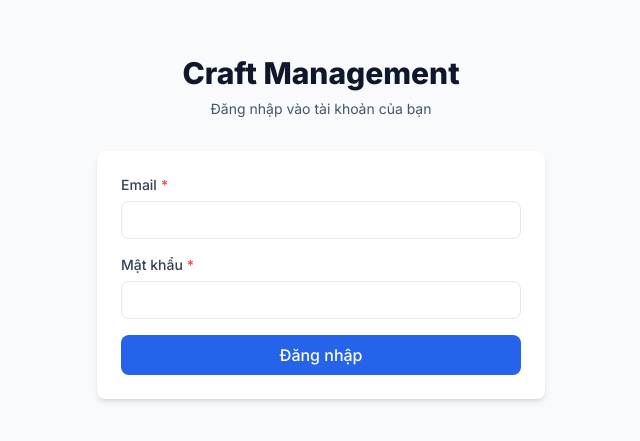
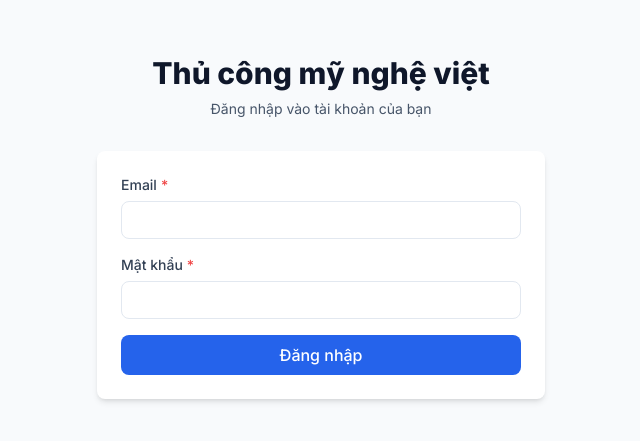
Before and after one commit to khangvu07031996/craft-management-miniapp, a React (Vite) app: page /login in a window 1280 px wide. Shown: the part 173-614 px from the top of the page, without its empty margins (319-959 px from the left). Built offline with nearby package versions, Linux system fonts and the light colour scheme; no server answers.

Commit message:
Update text: Change CraftManagement to Mỹ nghệ việt in Sidebar and LoginPage

```diff
--- a/src/components/layout/Sidebar.tsx
+++ b/src/components/layout/Sidebar.tsx
@@ -94,7 +94,7 @@ export const Sidebar = ({ isOpen, onClose }: SidebarProps) => {
             <div className="w-8 h-8 bg-blue-600 rounded flex items-center justify-center">
               <ChartBarIcon className="w-5 h-5 text-white" />
             </div>
-            <span className="text-lg font-semibold text-gray-900">CraftManagement</span>
+            <span className="text-lg font-semibold text-gray-900">Mỹ nghệ việt</span>
           </div>
           {/* Close button for mobile */}
           <button
--- a/src/pages/LoginPage.tsx
+++ b/src/pages/LoginPage.tsx
@@ -39,7 +39,7 @@ export const LoginPage = () => {
     <div className="min-h-screen flex items-center justify-center bg-gray-50 py-12 px-4 sm:px-6 lg:px-8">
       <div className="max-w-md w-full">
         <div className="text-center mb-8">
-          <h2 className="text-3xl font-extrabold text-gray-900">Craft Management</h2>
+          <h2 className="text-3xl font-extrabold text-gray-900">Thủ công mỹ nghệ việt</h2>
           <p className="mt-2 text-sm text-gray-600">Đăng nhập vào tài khoản của bạn</p>
         </div>
         <Card>
```
